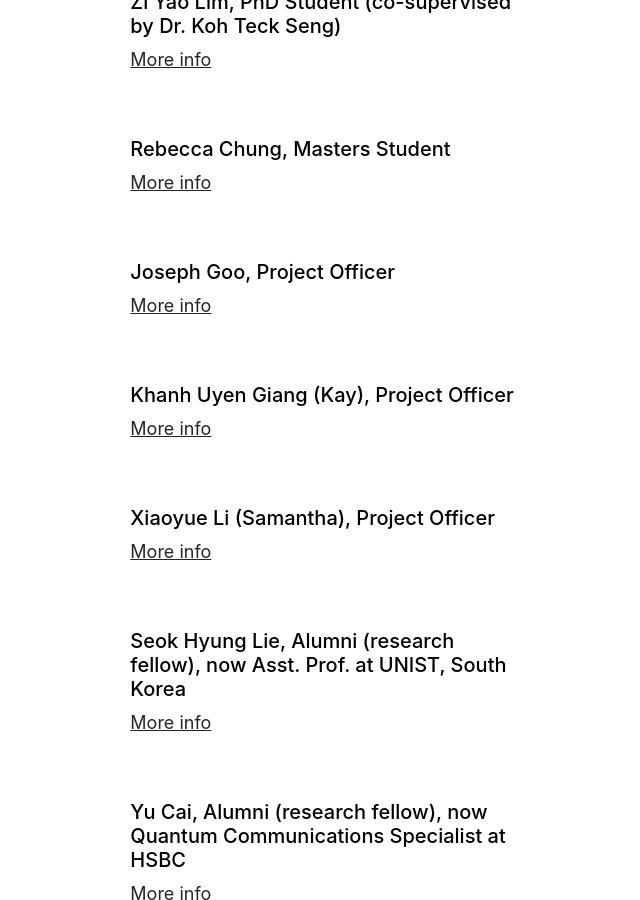
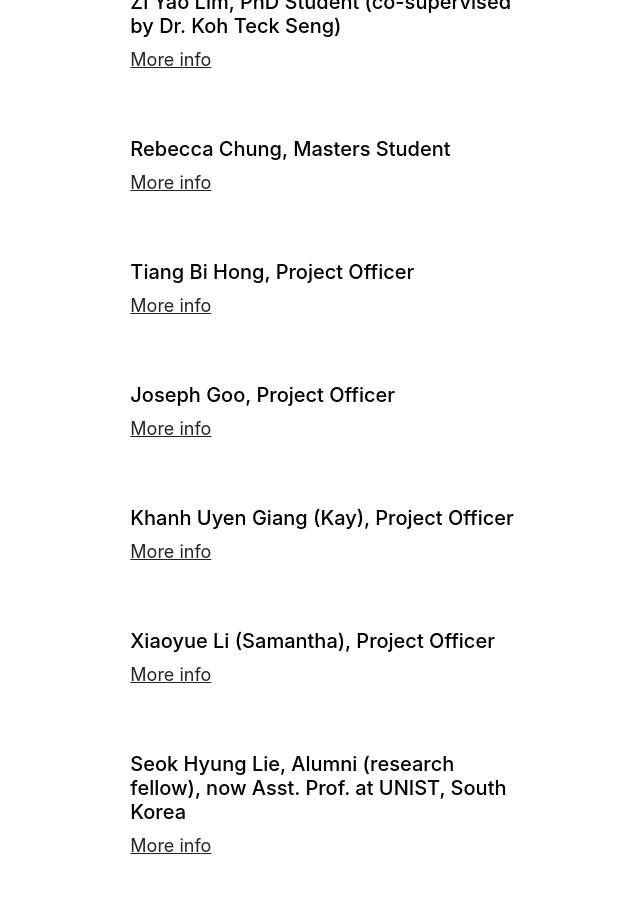
Before and after one commit to nelly-ng/nelly-ng.github.io, a Jekyll site: the page built from people.md, in a window 1280 px wide and 900 px high, scrolled down 1171 px. Shown: the whole window, without its empty margins (99-739 px from the left). Built offline with Jekyll 4.4.1, drawn with Linux system fonts in a browser that asks for light colours.

Commit message:
Update settings.yml

```diff
--- a/_data/settings.yml
+++ b/_data/settings.yml
@@ -16,6 +16,7 @@ people:
 - {name: 'Kaiwei Qiu, PhD Student', url: 'graduate-student'}
 - {name: 'Zi Yao Lim, PhD Student (co-supervised by Dr. Koh Teck Seng)', url: 'graduate-student'}
 - {name: 'Rebecca Chung, Masters Student', url: 'graduate-student'}
+- {name: 'Tiang Bi Hong, Project Officer', url: 'project-officer'}
 - {name: 'Joseph Goo, Project Officer', url: 'project-officer'}
 - {name: 'Khanh Uyen Giang (Kay), Project Officer', url: 'project-officer'}
 - {name: 'Xiaoyue Li (Samantha), Project Officer', url: 'project-officer'}
```
